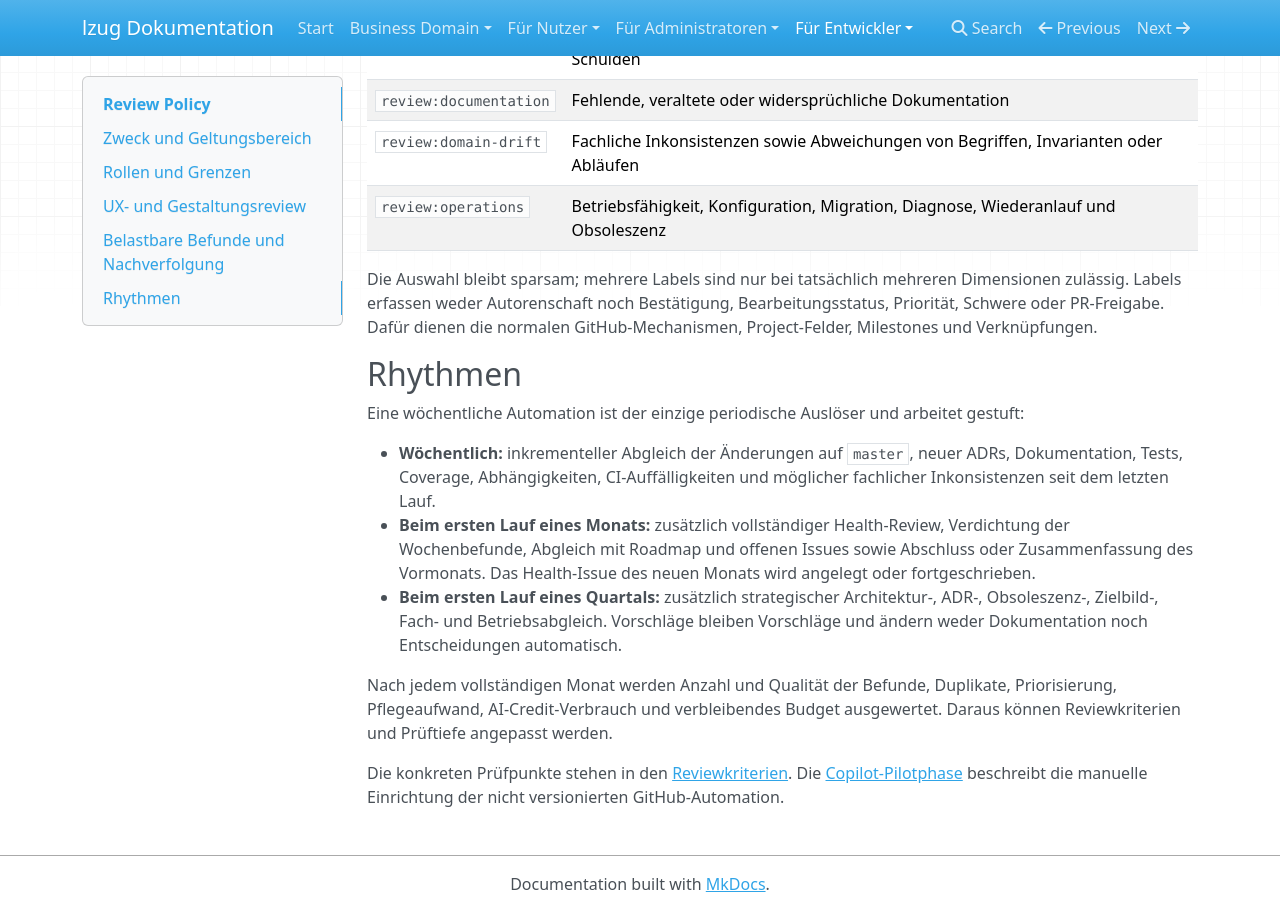
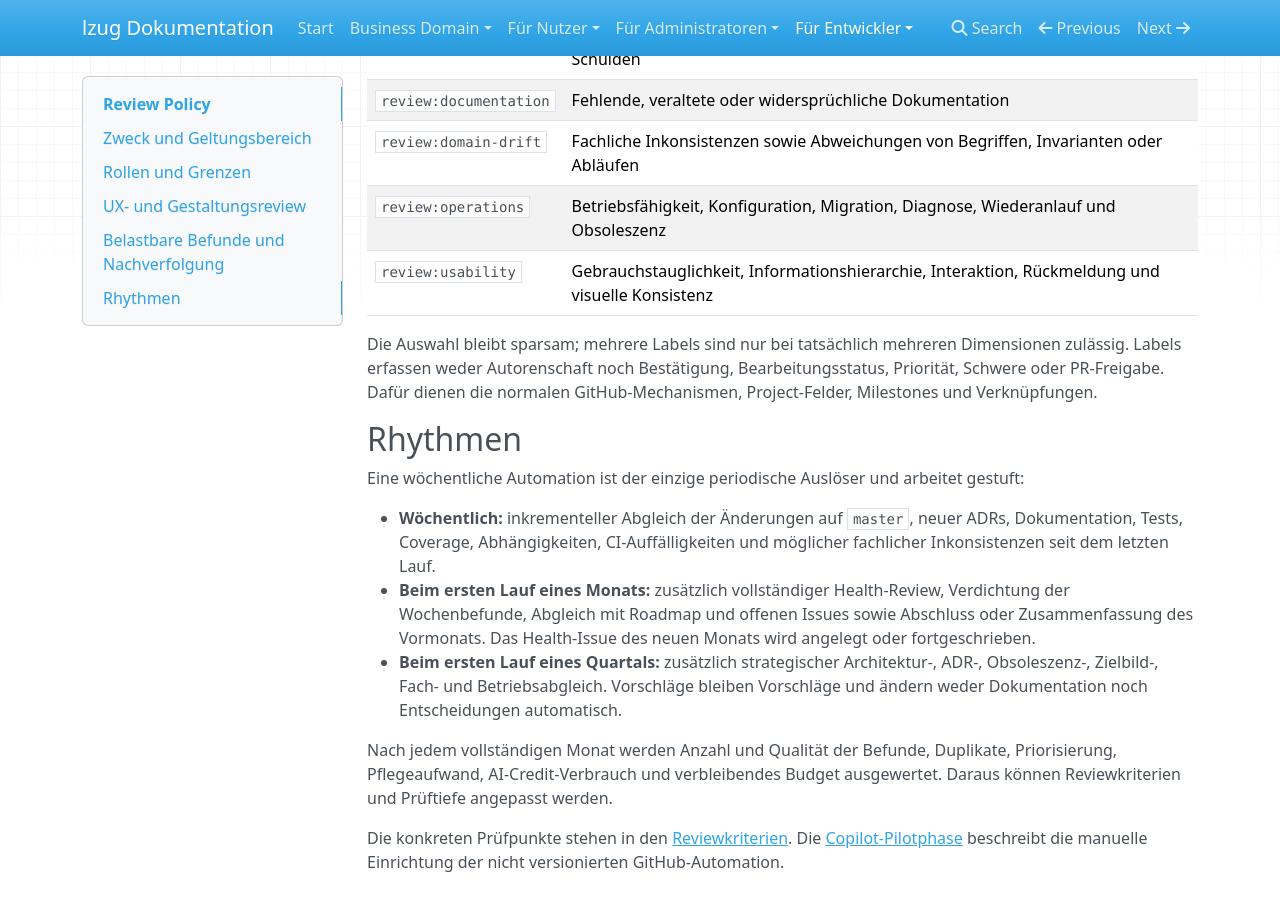
Before and after one commit to lxndrp/lzug, an MkDocs documentation site: the page built from docs/developers/reviews/index.md, in a window 1280 px wide and 900 px high, scrolled down 1695 px. Built offline with MkDocs 1.6.1, drawn with Linux system fonts in a browser that asks for light colours; nearby versions of some CDN libraries.

Commit message:
Document usability review label

```diff
--- a/docs/developers/reviews/index.md
+++ b/docs/developers/reviews/index.md
@@ -67,6 +67,7 @@ bestätigten oder zur Klärung aufgenommenen Befunds:
 | `review:documentation` | Fehlende, veraltete oder widersprüchliche Dokumentation |
 | `review:domain-drift` | Fachliche Inkonsistenzen sowie Abweichungen von Begriffen, Invarianten oder Abläufen |
 | `review:operations` | Betriebsfähigkeit, Konfiguration, Migration, Diagnose, Wiederanlauf und Obsoleszenz |
+| `review:usability` | Gebrauchstauglichkeit, Informationshierarchie, Interaktion, Rückmeldung und visuelle Konsistenz |
 
 Die Auswahl bleibt sparsam; mehrere Labels sind nur bei tatsächlich mehreren
 Dimensionen zulässig. Labels erfassen weder Autorenschaft noch Bestätigung,
```
